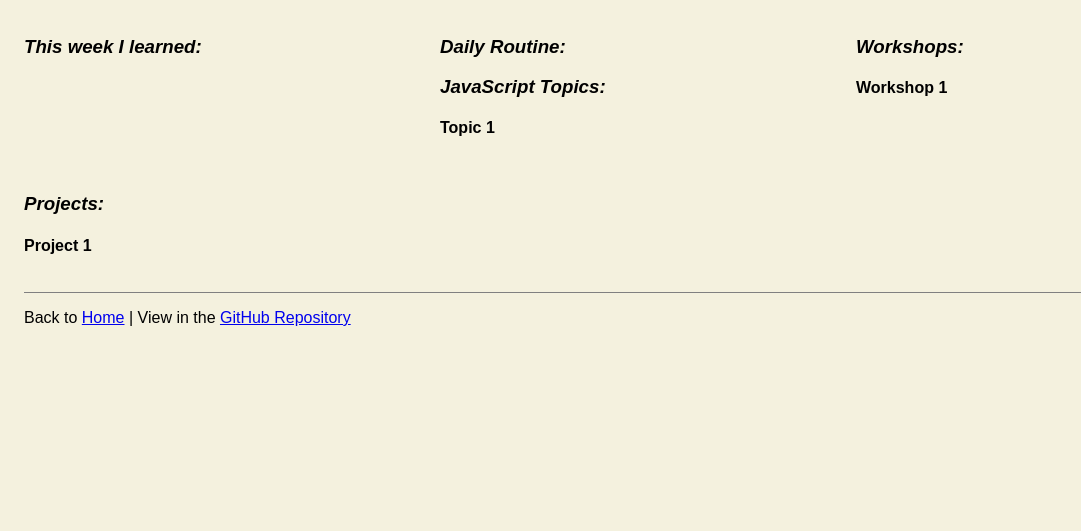
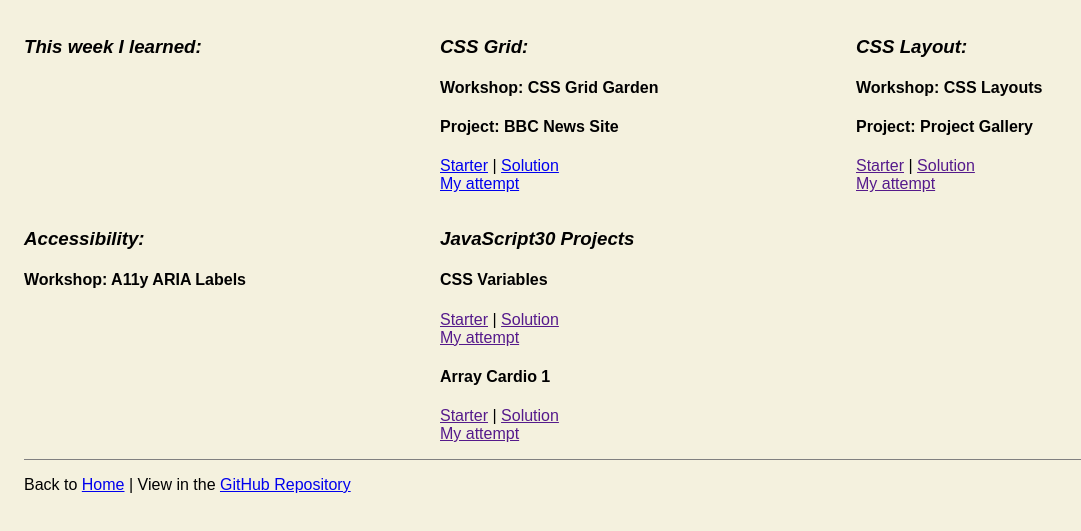
Before and after one commit to 0bubbles0/fac22-pre-projects, a plain HTML site: page week-03/week-03.html in a window 1280 px wide. Shown: the part 127-658 px from the top of the page, without its empty margins (0-1081 px from the left). Drawn offline with Linux system fonts and the light colour scheme.

Commit message:
bbc project: set up files

```diff
--- a/week-03/week-03.html
+++ b/week-03/week-03.html
@@ -6,7 +6,7 @@
   <meta http-equiv="X-UA-Compatible" content="IE=edge" />
   <meta name="viewport" content="width=device-width, initial-scale=1.0" />
   <link rel="stylesheet" href="../weekly.css" />
-  <title>Week One</title>
+  <title>Week 3</title>
 </head>
 
 <body>
@@ -25,7 +25,7 @@
       </ul>
     </section>
 
-    <!--Routine & JS-->
+    <!--Routine & JS
     <section>
       <h3>Daily Routine:</h3>
       <ul>
@@ -34,17 +34,57 @@
       <h3>JavaScript Topics:</h3>
       <h4>Topic 1</h4>
     </section>
+  -->
 
-    <!--Workshops-->
+    <!--CSS Grid-->
     <section>
-      <h3>Workshops:</h3>
-      <h4>Workshop 1</h4>
+      <h3>CSS Grid:</h3>
+      <h4>Workshop: CSS Grid Garden</h4>
+      <h4>Project: BBC News Site</h4>
+      <a href="projects/grid-bbc-news/learn-css-grid/index.html">Starter</a>
+      |
+      <a href="projects/grid-bbc-news/learn-css-grid/solution/index.html">Solution</a>
+      <br>
+      <a href="projects/grid-bbc-news/attempt/attempt.html">My attempt</a>
+
+
     </section>
 
-    <!--Projects-->
+    <!--CSS Layout-->
     <section>
-      <h3>Projects:</h3>
-      <h4>Project 1</h4>
+      <h3>CSS Layout:</h3>
+      <h4>Workshop: CSS Layouts</h4>
+      <h4>Project: Project Gallery</h4>
+      <a href="">Starter</a>
+      |
+      <a href="">Solution</a>
+      <br>
+      <a href="">My attempt</a>
+    </section>
+
+    <!--A11y-->
+    <section>
+      <h3>Accessibility:</h3>
+      <h4>Workshop: A11y ARIA Labels</h4>
+    </section>
+
+    <!--JS30 Projects-->
+    <section>
+      <h3>JavaScript30 Projects</h3>
+      <h4>CSS Variables</h4>
+      <a href="">Starter</a>
+      |
+      <a href="">Solution</a>
+      <br>
+      <a href="">My attempt</a>
+
+      <h4>Array Cardio 1</h4>
+      <a href="">Starter</a>
+      |
+      <a href="">Solution</a>
+      <br>
+      <a href="">My attempt</a>
+
     </section>
 
   </main>
```
Also changed, not shown: week-03/week03README.md (+1 -1 lines), week-03/workshops/grid.md (+18 -5 lines), week-03/projects/grid-bbc-news/attempt/attempt.html (added).
